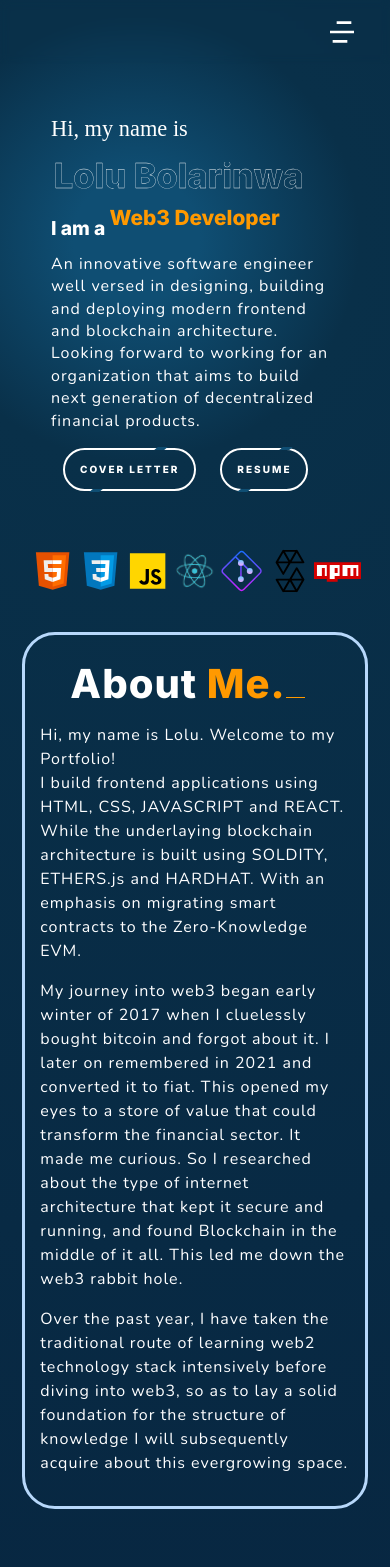
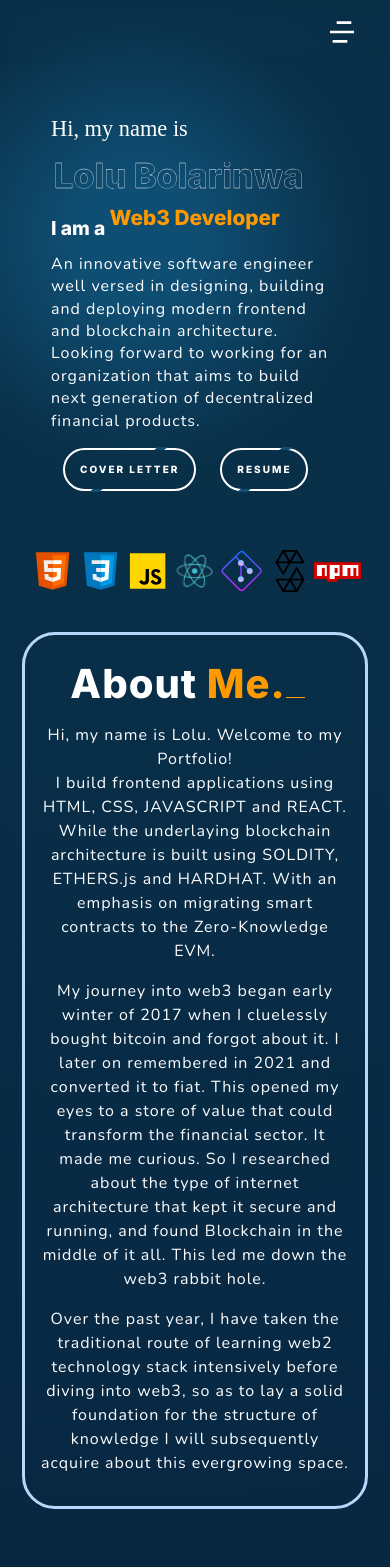
Before and after one commit to LoluBolarinwa/Portfolio-website, a React (Create React App) app: page / in a window 390 px wide. Shown: the top 1567 px of the page. Built offline with nearby package versions, Linux system fonts and the light colour scheme; a web font is replaced by a local one.

Commit message:
css edit

```diff
--- a/src/index.css
+++ b/src/index.css
@@ -960,7 +960,7 @@ li a:hover{
   /* color: black; */
   /* color: #fff; */
   margin: 0 auto ;
-  letter-spacing: 1px;
+  /* letter-spacing: 1px; */
   /* height: auto; */
   /* outline-style: solid; */
   /* outline-color: #093049; */
@@ -991,7 +991,7 @@ li a:hover{
   /* padding-top: 8px; */
 
   text-align: center;
-  text-align: start;
+  /* text-align: start; */
   font-size: 1rem;
 
   /* letter-spacing: 1px; */
```
